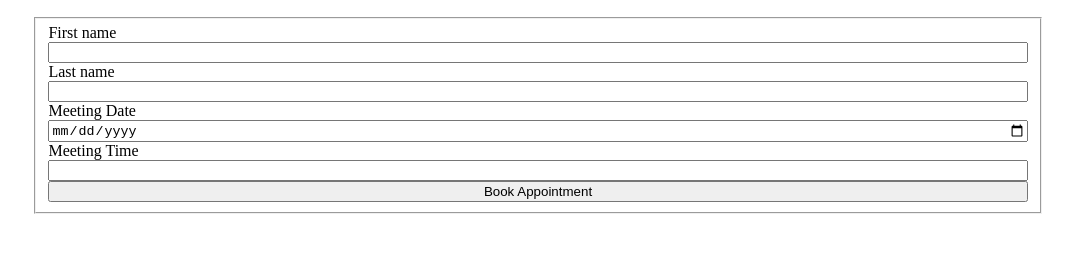
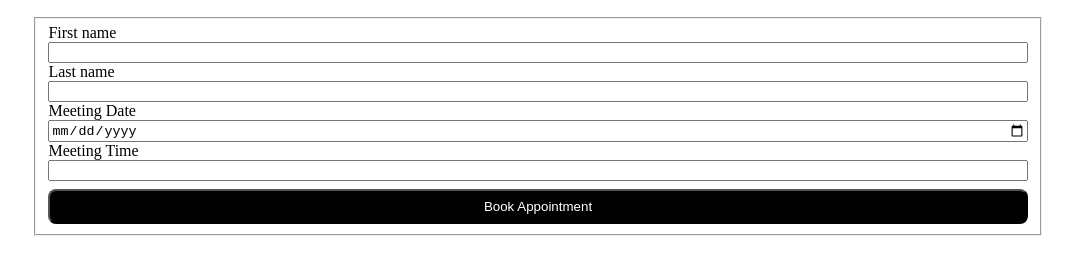
Before and after one commit to RoughHouseRandy/appointment_scheduler, a website: page views/home.html in a window 1280 px wide. Shown: the part 103-378 px from the top of the page, without its empty margins (102-1177 px from the left). Drawn offline with Linux system fonts and the light colour scheme; files that its build step writes are made by us from their sources.

Commit message:
fixed link to css style sheet

```diff
--- a/package.json
+++ b/package.json
@@ -20,5 +20,8 @@
   "homepage": "https://github.com/RoughHouseRandy/appointment_scheduler#readme",
   "dependencies": {
     "express": "^5.3.0"
+  },
+  "devDependencies": {
+    "nodemon": "^3.1.14"
   }
 }
--- a/public/styles/styles.css
+++ b/public/styles/styles.css
@@ -4,6 +4,7 @@
     display:flex;
     flex-direction:column;
 }
+
 h1 {
     text-align:center;
     background-color:black;
@@ -11,13 +12,24 @@ h1 {
     padding:1rem;
     border-radius:1rem;
 }
+
 #appointment {
     display:flex;
     flex-direction:column;
     border-radius:1rem;
     gap:.5rem;
 }
+
 .field-body {
     display: flex;
     flex-direction: column;
 }
+
+button {
+    margin-top:.5rem;
+    background-color:black;
+    color:white;
+    border-radius:.5rem;
+    padding:.5rem;
+
+}
--- a/views/home.html
+++ b/views/home.html
@@ -4,7 +4,7 @@
     <meta charset="UTF-8">
     <meta name="viewport" content="width=device-width, initial-scale=1.0">
     <title>Appointment Scheduler</title>
-    <link rel="stylesheet" href="/public/styles/styles.css">
+    <link rel="stylesheet" href="styles/styles.css">
 </head>
 <body>
     <main>
```
Also changed, not shown: 1 other file.
